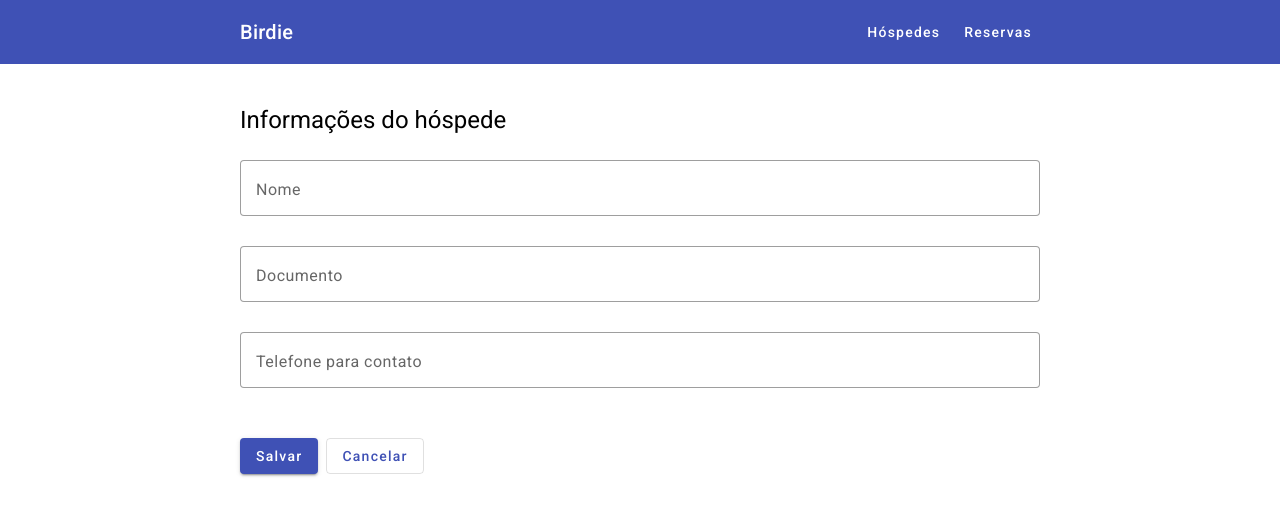
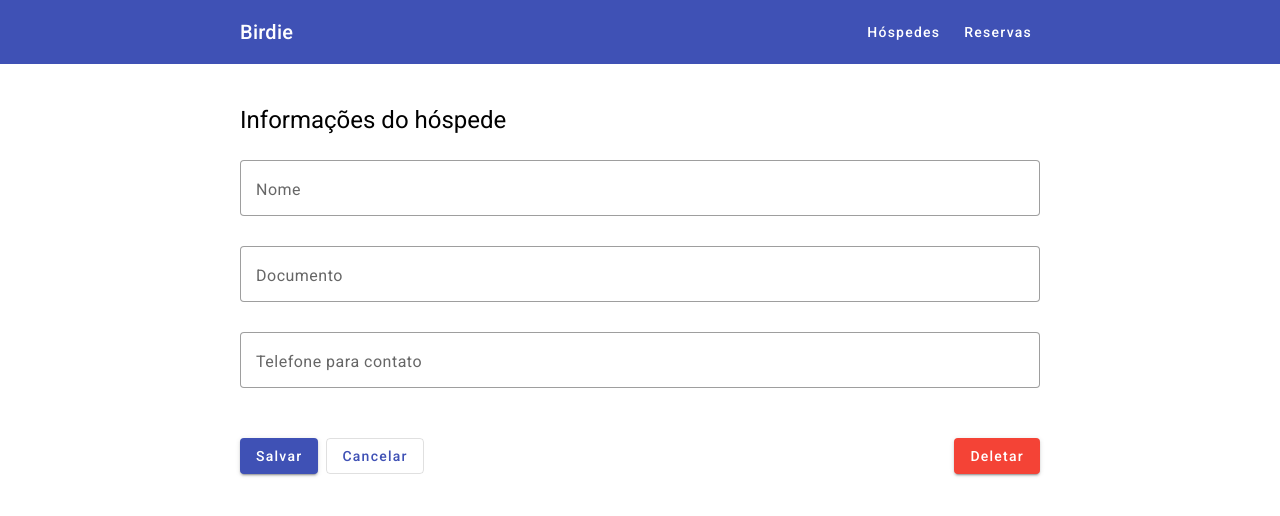
Before and after one commit to pedro-la-goncalves/birdie-ui, an Angular app: page /guests/1 in a window 1280 px wide. Shown: the top 516 px of the page. Built offline with nearby package versions, Linux system fonts and the light colour scheme; no server answers.

Commit message:
feat: user can now delete guests

```diff
--- a/src/app/guest/components/form/form.component.html
+++ b/src/app/guest/components/form/form.component.html
@@ -15,12 +15,19 @@
   </mat-form-field>
 
   <div class="actions">
-    <button mat-raised-button extended color="primary" type="submit">
-      Salvar
-    </button>
+    <div class="left">
+      <button mat-raised-button extended color="primary" type="submit">
+        Salvar
+      </button>
 
-    <button mat-stroked-button extended color="primary" type="button" (click)="onCancel($event)">
-      Cancelar
-    </button>
+      <button mat-stroked-button extended color="primary" type="button" (click)="onCancel()">
+        Cancelar
+      </button>
+    </div>
+    <div class="right">
+      <button mat-raised-button extended color="warn" type="button" *ngIf="canDelete" (click)="onDelete()">
+        Deletar
+      </button>
+    </div>
   </div>
 </form>
--- a/src/app/guest/components/form/form.component.sass
+++ b/src/app/guest/components/form/form.component.sass
@@ -6,12 +6,18 @@ form
   gap: 8px
 
   .actions
+    margin-top: 20px
     display: flex
     flex-direction: row
-    align-items: flex-start
-    justify-content: flex-start
-    gap: 8px
-    margin-top: 20px
+    align-items: center
+    justify-content: space-between
+
+    .left, .right
+      display: flex
+      flex-direction: row
+      align-items: flex-start
+      justify-content: flex-start
+      gap: 8px
 
   .section
     display: flex
--- a/src/app/guest/components/form/form.component.ts
+++ b/src/app/guest/components/form/form.component.ts
@@ -6,6 +6,7 @@ import { MatButtonModule } from '@angular/material/button';
 import { RouterModule } from '@angular/router';
 import { MatCheckboxModule } from '@angular/material/checkbox';
 import { Guest } from '../../interfaces/guest.interface';
+import { CommonModule } from '@angular/common';
 
 @Component({
   selector: 'app-form',
@@ -16,15 +17,18 @@ import { Guest } from '../../interfaces/guest.interface';
     MatButtonModule,
     ReactiveFormsModule,
     RouterModule,
-    MatCheckboxModule
+    MatCheckboxModule,
+    CommonModule
   ],
   templateUrl: './form.component.html',
   styleUrl: './form.component.sass'
 })
 export class FormComponent implements OnInit {
   @Input() guest!: Guest;
+  @Input() canDelete: boolean = false;
   @Output() submit = new EventEmitter<Guest>();
   @Output() cancel = new EventEmitter();
+  @Output() delete = new EventEmitter();
 
   form = new FormGroup({
     name: new FormControl(''),
@@ -62,8 +66,11 @@ export class FormComponent implements OnInit {
     });
   }
 
-  onCancel(event: any) {
-    event.stopPropagation();
+  onCancel() {
     this.cancel.emit();
   }
+
+  onDelete() {
+    this.delete.emit();
+  }
 }
--- a/src/app/guest/components/update-page/update-page.component.html
+++ b/src/app/guest/components/update-page/update-page.component.html
@@ -2,4 +2,10 @@
   <h1>Informações do hóspede</h1>
 </div>
 
-<app-form [guest]="guest" (submit)="onSubmit($event)" (cancel)="onCancel()" />
+<app-form
+  [guest]="guest"
+  [canDelete]="true"
+  (submit)="onSubmit($event)"
+  (cancel)="onCancel()"
+  (delete)="onDelete()"
+/>
--- a/src/app/guest/components/update-page/update-page.component.ts
+++ b/src/app/guest/components/update-page/update-page.component.ts
@@ -51,6 +51,15 @@ export class UpdatePageComponent implements OnInit {
     this.redirectTo('/guests');
   }
 
+  onDelete() {
+    this.guestService
+      .delete(this.guest.id!)
+      .subscribe({
+        next: () => this.redirectTo('/guests'),
+        error: (error: HttpErrorResponse) => console.error(error.error)
+      });
+  }
+
   ngOnInit(): void {
     let id = Number(this.route.snapshot.paramMap.get('id'));
     this.getGuest(id);
--- a/src/app/guest/services/guest.service.ts
+++ b/src/app/guest/services/guest.service.ts
@@ -35,11 +35,15 @@ export class GuestService {
     );
   }
 
-  update(guest: Guest) {
+  update(guest: Guest): Observable<Guest> {
     return this.httpClient.put<Guest>(
       this.baseUrl,
       JSON.stringify(guest),
       this.getHeaders()
     );
   }
+
+  delete(id: number) {
+    return this.httpClient.delete<Guest>(`${this.baseUrl}/${id}`);
+  }
 }
```
